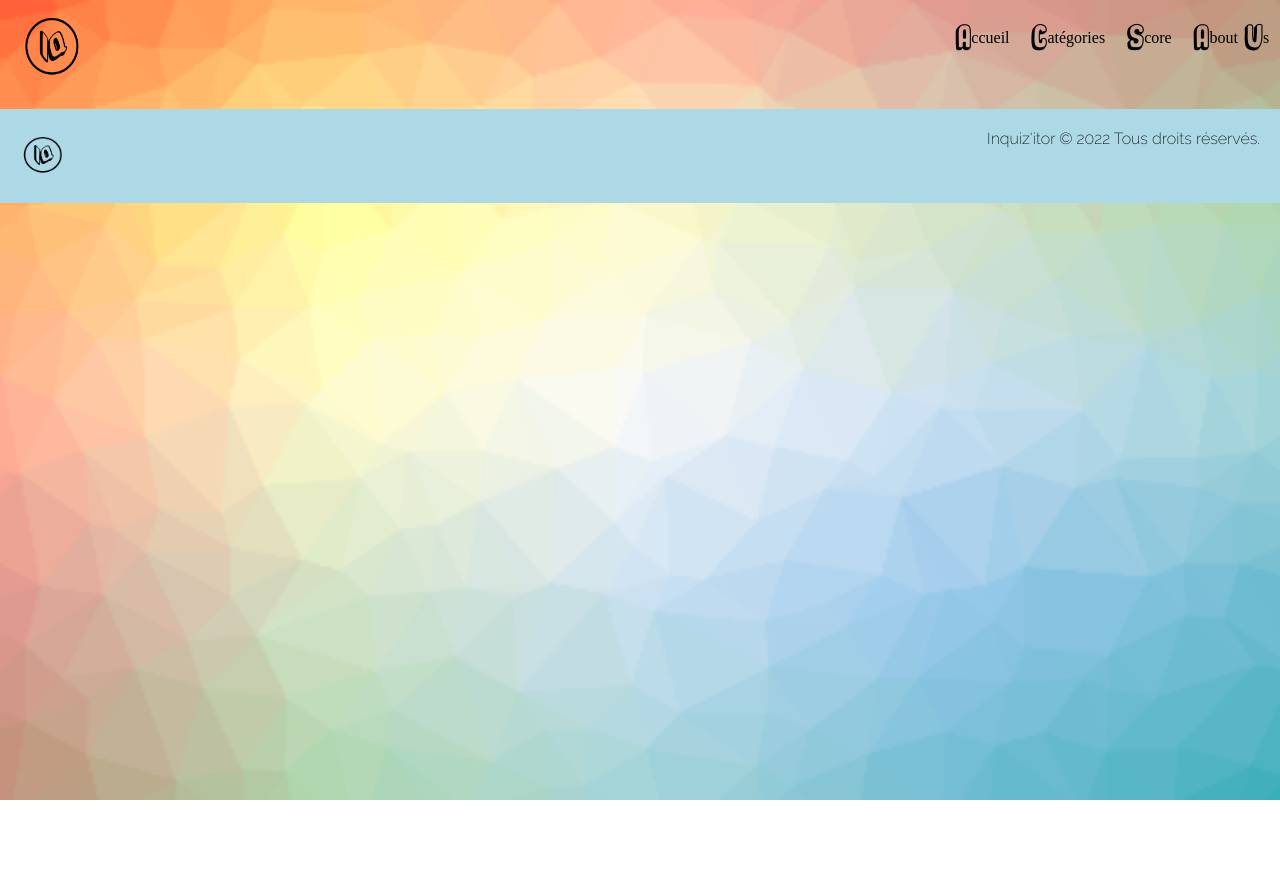
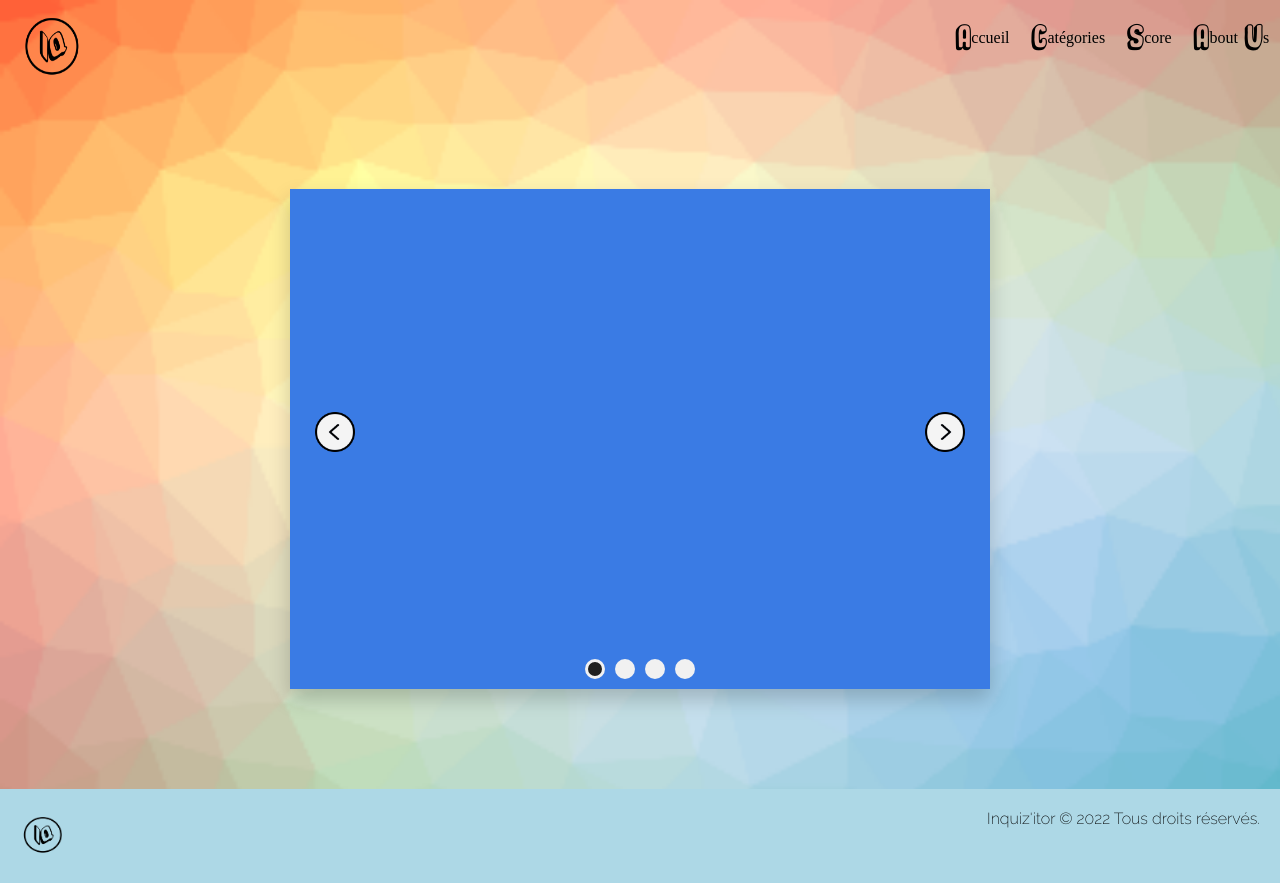
Before and after one commit to ComicScrip/lyon-react-mars22-p2g5, a React (Create React App) app: page /categories in a window 1280 px wide. Before the commit the page ends 800 px from the top, so only its background shows below. Built offline with nearby package versions, Linux system fonts and the light colour scheme.

Commit message:
added route to categories

```diff
--- a/src/components/Main.js
+++ b/src/components/Main.js
@@ -4,6 +4,7 @@ import Contact from './Contact';
 import ResultPage from './ResultPage';
 import QuizAPI from './QuizAPI';
 import SelectBar from './SelectBar';
+import Categories from './Categories';
 
 export default function Main() {
   return (
@@ -14,6 +15,7 @@ export default function Main() {
         <Route path="/ResultPage" element={<ResultPage />} />
         <Route path="/QuizAPI" element={<QuizAPI />} />
         <Route path="/SelectBar" element={<SelectBar />} />
+        <Route path="/Categories" element={<Categories />} />
       </Routes>
     </main>
   );
```
